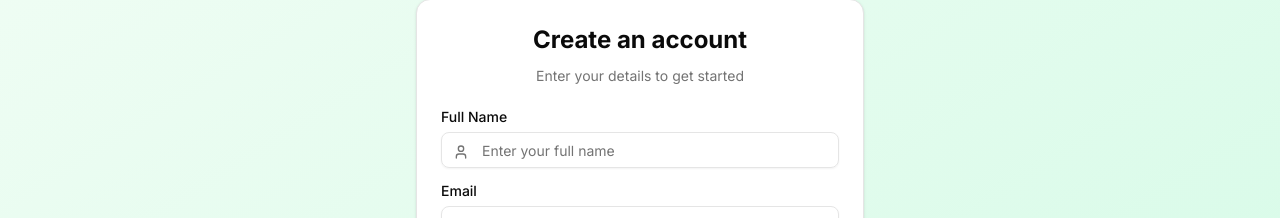
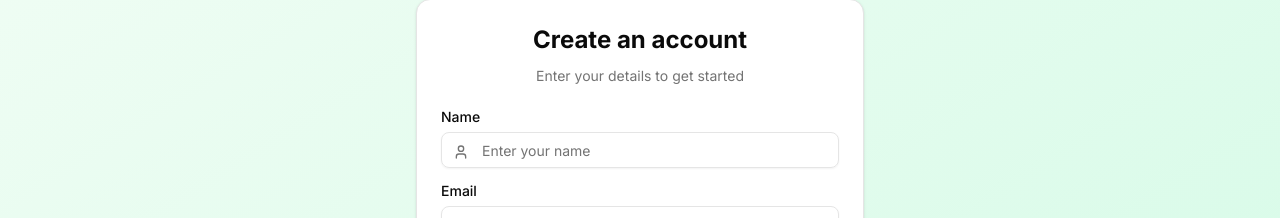
Before and after one commit to jojojojojojosh/ori, a Next.js app: page /signup in a window 1280 px wide. Shown: the part 85-303 px from the top of the page. Built offline with nearby package versions, Linux system fonts and the light colour scheme; no server answers.

Commit message:
fix(auth): update OAuth redirect and improve signup form validation
- Change OAuth redirect URL to include callback path for proper session handling
- Replace direct supabase import with createClient in callback route
- Simplify signup form validation messages and labels from "full name" to "name"

```diff
--- a/app/auth/callback/route.ts
+++ b/app/auth/callback/route.ts
@@ -1,5 +1,5 @@
 import { NextRequest, NextResponse } from 'next/server'
-import { supabase } from '@/lib/supabase'
+import { createClient } from '@supabase/supabase-js'
 
 export async function GET(request: NextRequest) {
   const { searchParams, origin } = new URL(request.url)
@@ -8,6 +8,12 @@ export async function GET(request: NextRequest) {
   const next = searchParams.get('next') ?? '/project'
 
   if (code) {
+    // Create a server-side Supabase client
+    const supabase = createClient(
+      process.env.NEXT_PUBLIC_SUPABASE_URL!,
+      process.env.NEXT_PUBLIC_SUPABASE_ANON_KEY!
+    )
+
     const { error } = await supabase.auth.exchangeCodeForSession(code)
     if (!error) {
       const forwardedHost = request.headers.get('x-forwarded-host') // original origin before load balancer
--- a/app/signup/page.tsx
+++ b/app/signup/page.tsx
@@ -87,7 +87,7 @@ export default function SignupPage() {
 
     // Validation
     if (!formData.name.trim()) {
-      setError("Please enter your full name")
+      setError("Please enter your name")
       setIsLoading(false)
       return
     }
@@ -154,13 +154,13 @@ export default function SignupPage() {
 
           <form onSubmit={handleEmailSignup} className="space-y-4">
             <div className="space-y-2">
-              <Label htmlFor="name">Full Name</Label>
+              <Label htmlFor="name">Name</Label>
               <div className="relative">
                 <User className="absolute left-3 top-3 h-4 w-4 text-muted-foreground" />
                 <Input
                   id="name"
                   type="text"
-                  placeholder="Enter your full name"
+                  placeholder="Enter your name"
                   value={formData.name}
                   onChange={(e) => handleInputChange("name", e.target.value)}
                   className="pl-10"
--- a/hooks/use-auth.tsx
+++ b/hooks/use-auth.tsx
@@ -178,7 +178,7 @@ export function AuthProvider({ children }: { children: React.ReactNode }) {
       const { data, error } = await supabase.auth.signInWithOAuth({
         provider: 'google',
         options: {
-          redirectTo: `${baseUrl}/project`,
+          redirectTo: `${baseUrl}/auth/callback?next=/project`,
         },
       })
 
```
